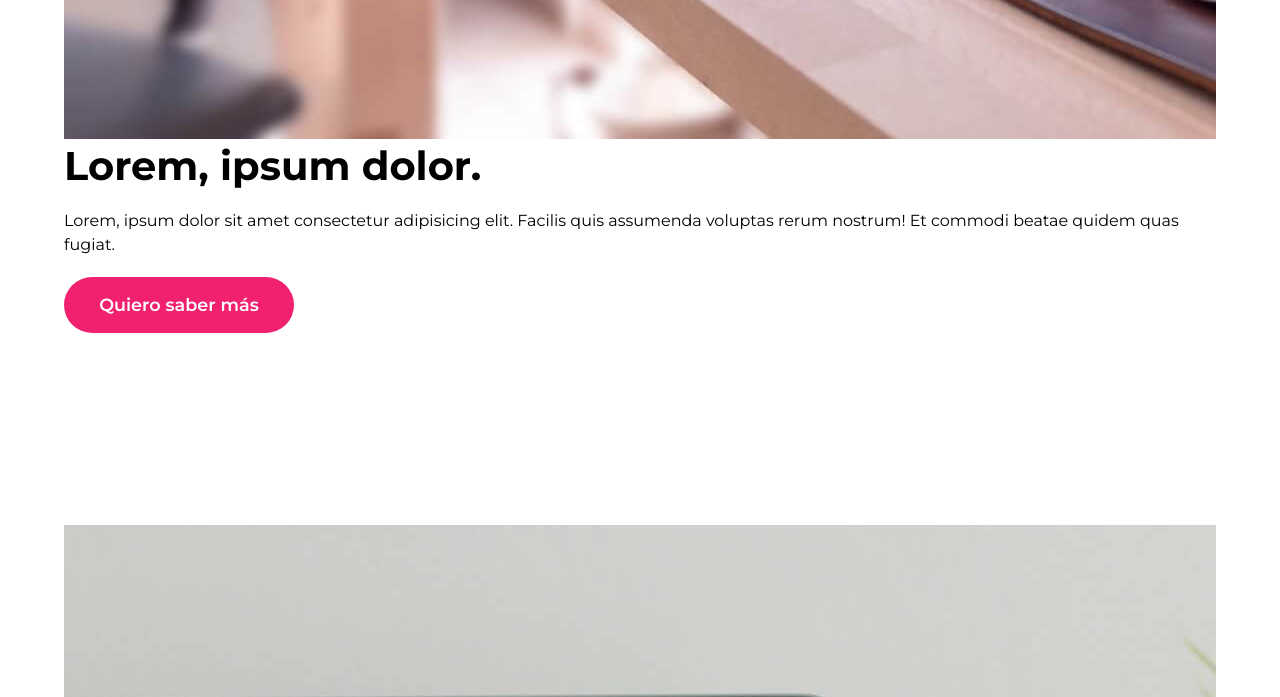
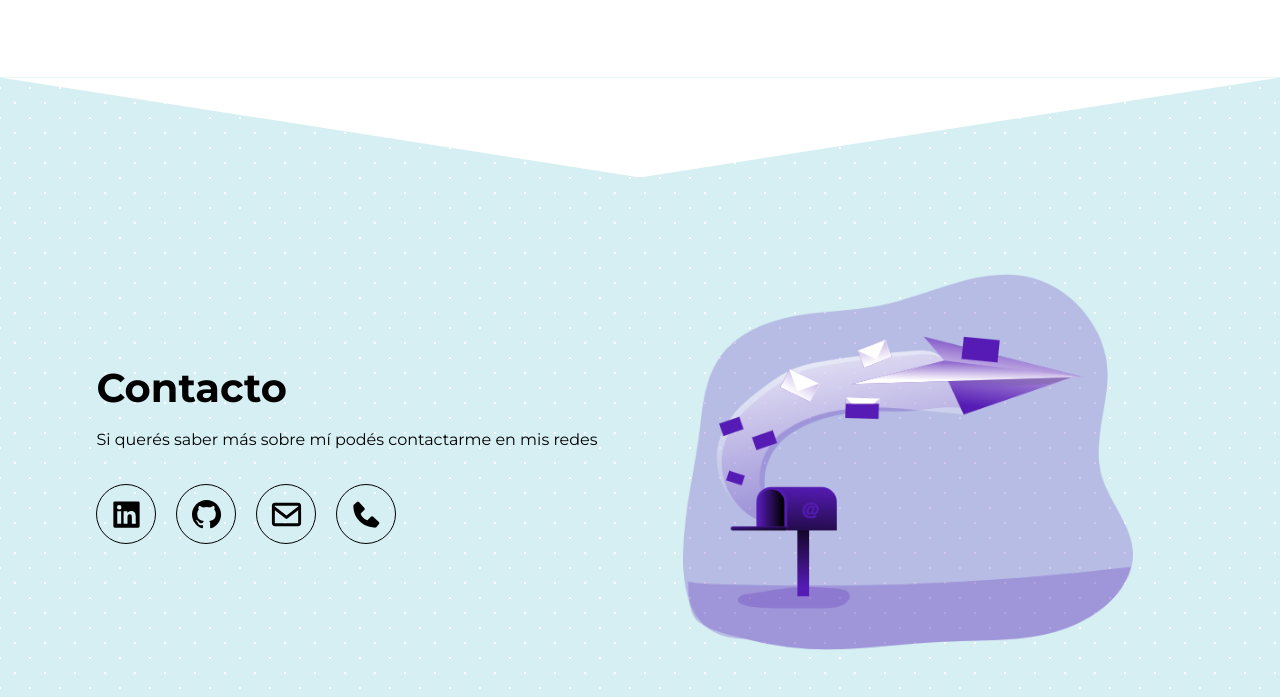
Before and after one commit to marina-rocio-gil/marina-gil-portfolio, a plain HTML site: page index.html in a window 1280 px wide. Shown: the part 4202-4899 px from the top of the page. Drawn offline with Linux system fonts and the light colour scheme.

Commit message:
fin de estilado footer

```diff
--- a/css/style.css
+++ b/css/style.css
@@ -251,7 +251,106 @@ body {
     grid-area: card4;
 }
 
+/* Cursos */
+.cursos {
+    --color-title: #fff;
+    --color-btn: #fff;
+    --text-btn: var(--color-primary);
+    color: var(--color-title);
+    display: grid;
+    grid-template-columns: repeat(5, 1fr);
+    grid-template-rows: repeat(5, 1fr);
+    /* align-items: center; */
+}
+
+.cursos_about {
+    width: 97%;
+    margin: 0 auto;
+    padding: 30px;
+    box-shadow: 0 0 6px rgba(0, 0, 0, 0.5);
+    align-self: center;
+    background: var(--color-primary);
+    grid-column: 1/4;
+    grid-row: 2/-2;
+}
+
+.cursos_picture {
+    margin: 0;
+    grid-column: 3/-1;
+    grid-row: 1/-1;
+}
+
+.cursos_img {
+    width: 100%;
+    object-fit: cover;
+}
+
+.cursos_picture-right {
+    grid-column: 1/4;
+}
+
+.cursos_about-left {
+    grid-column: 3/-1;
+}
+
 /* Footer */
+.footer {
+    position: relative;
+    --padding-container: 160px 0 50px;
+}
+
+.footer::before {
+    content:'';
+    position: absolute;
+    width: 100%;
+    height: 100px;
+    background: #fff;
+    top: 0;
+    left: 0;
+    clip-path: polygon(0 0, 100% 0, 50% 100%);
+}
+
+.footer_contact {
+    display: grid;
+    grid-template-columns: repeat(2, 1fr);
+    gap: 20px;
+    place-items: center;
+    margin-bottom: 30px;
+}
+
+.footer_copy {
+    margin: 20px 0;
+}
+
+.footer_socials {
+    display: flex;
+    padding-top: 15px;
+}
+
+.footer_link {
+    width: 60px;
+    height: 60px;
+    border: 1px solid #000;
+    border-radius: 50%;
+    margin-right: 20px;
+    margin-bottom: 20px;
+    display: flex;
+    justify-content: center;
+    align-items: center;
+}
+
 .footer_icon {
-    width: 2em;
+    width: 60%;
 }
+
+.footer_picture {
+    margin: 0;
+}
+
+.footer_img {
+    width: 90%;
+}
+
+.footer_copyright {
+
+}
--- a/index.html
+++ b/index.html
@@ -134,19 +134,19 @@
                     <p class="footer_copy">Si querés saber más sobre mí podés contactarme en mis redes</p>
 
                     <div class="footer_socials">
-                        <a href="https://www.linkedin.com/in/marina-rocio-gil/" target="_blank">
+                        <a href="https://www.linkedin.com/in/marina-rocio-gil/" class="footer_link" target="_blank">
                             <img src="./assets/icons/bxl-linkedin-square.svg" class="footer_icon" alt="LinkedIn icon">
                         </a>
 
-                        <a href="https://github.com/marina-rocio-gil" target="_blank">
+                        <a href="https://github.com/marina-rocio-gil" class="footer_link" target="_blank">
                             <img src="./assets/icons/bxl-github.svg" class="footer_icon" alt="GitHub icon">
                         </a>
 
-                        <a href="#" target="_blank">
+                        <a href="#" class="footer_link" target="_blank">
                             <img src="./assets/icons/bx-envelope.svg" class="footer_icon" alt="Envelope icon">
                         </a>
 
-                        <a href="#" target="_blank">
+                        <a href="#" class="footer_link" target="_blank">
                             <img src="./assets/icons/bxs-phone.svg" class="footer_icon" alt="Phone icon">
                         </a>
                     </div>
```
